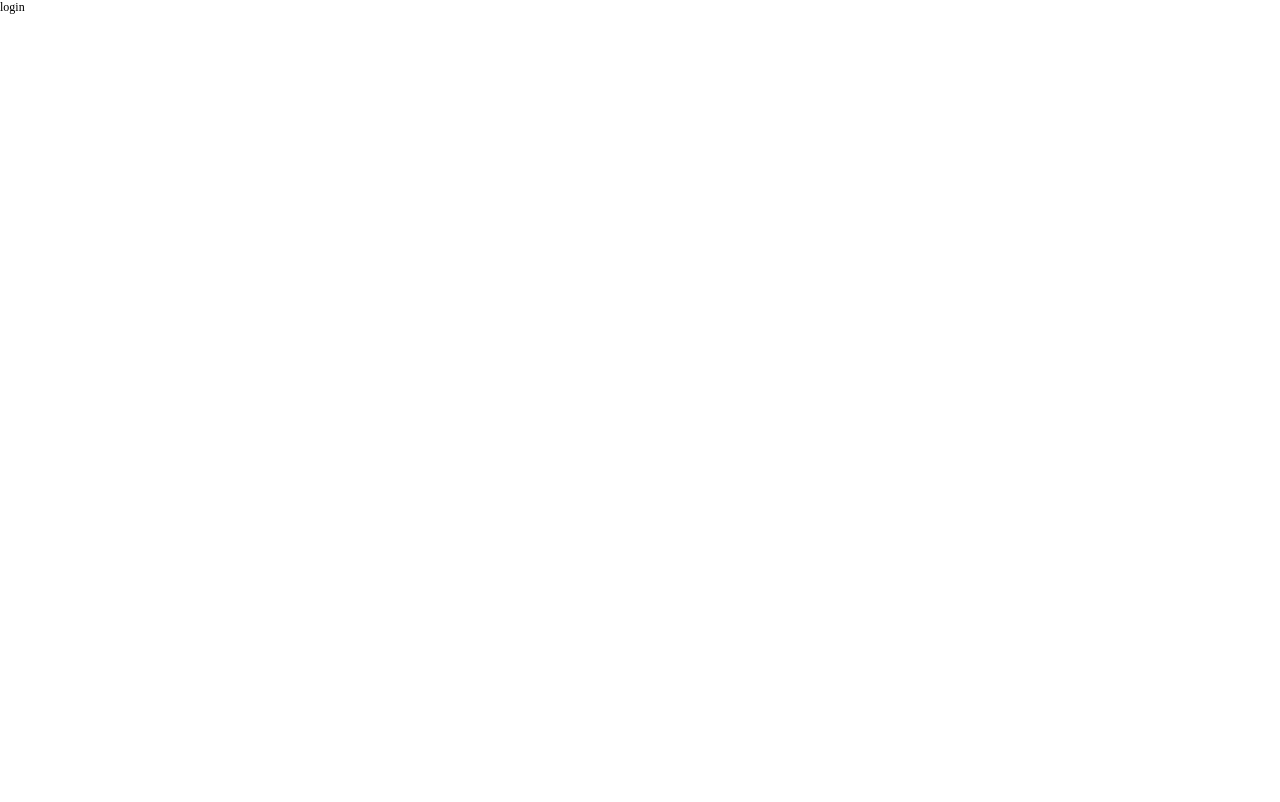
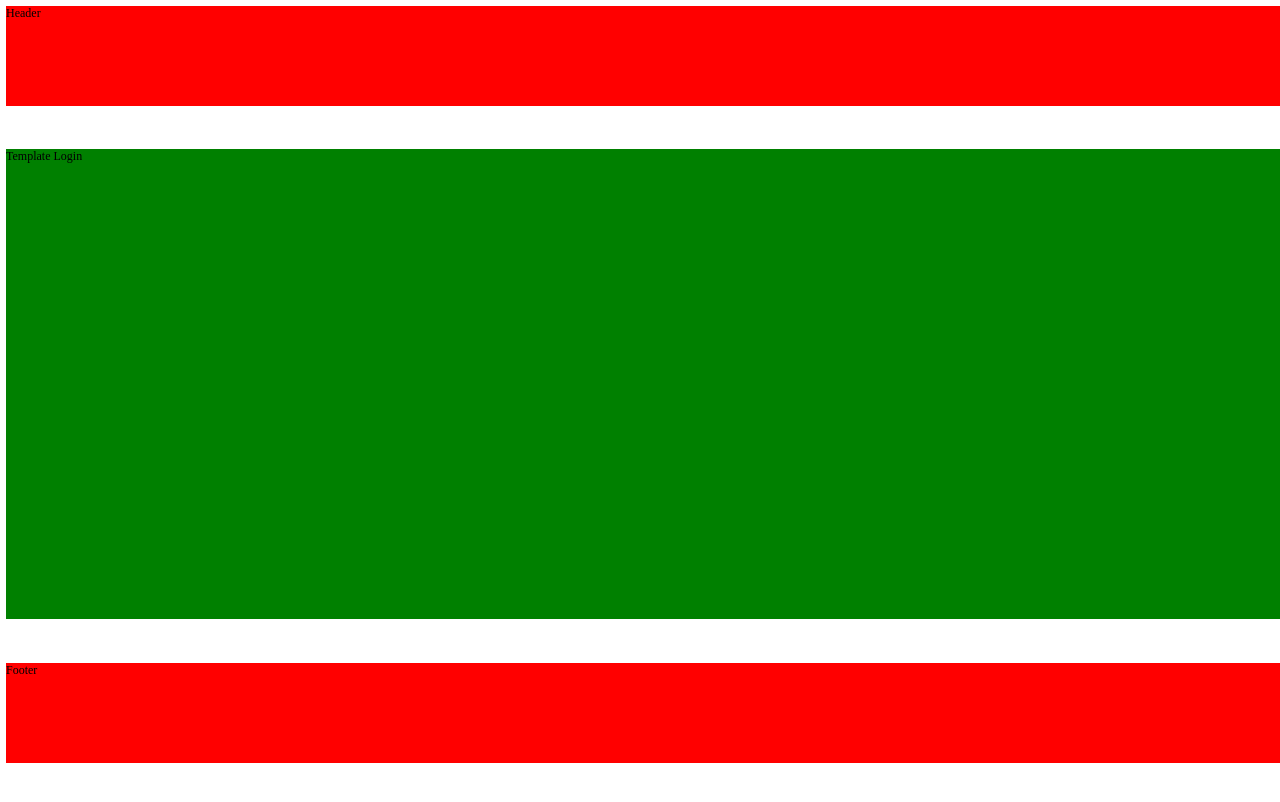
Before and after one commit to DennisWilliam/react-lib-sass, a React (Vite) app: page / in a window 1280 px wide. Before the commit this address led to /login. Built offline with nearby package versions, Linux system fonts and the light colour scheme.

Commit message:
Criando templates para login e default

```diff
--- a/src/App.tsx
+++ b/src/App.tsx
@@ -2,8 +2,8 @@
 import { ThemeContext } from '@themes/contexts'
 import { useContext } from 'react'
 import { useForm } from 'react-hook-form'*/
-import { Link, Outlet } from 'react-router-dom'
-import { NavRoot } from './components/nav/root'
+import { Outlet } from 'react-router'
+import { TemplateDefault, TemplateLogin } from 'templates/default'
 /*import { z, ZodType } from 'zod'
 import { Button, ButtonDropDown } from './components/buttons'
 import { FieldsetRoot } from './components/fieldset/root'
@@ -194,22 +194,24 @@ const PageLayout = () => {
 	)
 }
 */
-const App = () => {
+const Layout = () => {
 	return (
 		<>
-			<header>
-				header
-				<NavRoot>
-					<Link to={'/home'}>Home</Link>
-					<Link to={'/login'}>Login</Link>
-				</NavRoot>
-			</header>
-			<main>
-				<Outlet />
-			</main>
-			<footer>footer</footer>
+			<TemplateLogin id="template">
+				<div>Template Login</div>
+			</TemplateLogin>
 		</>
 	)
 }
 
-export default App
+const LayoutLogin = () => {
+	return (
+		<>
+			<TemplateDefault id="template">
+				<Outlet />
+			</TemplateDefault>
+		</>
+	)
+}
+
+export { Layout, LayoutLogin }
--- a/src/hooks/useAuth.tsx
+++ b/src/hooks/useAuth.tsx
@@ -18,7 +18,8 @@ type AuthUser = {
 const useAuth = (): AuthUser => {
 	const [user, setUser] = useState<User | undefined>(undefined)
 	const [token, setToken] = useState<string | undefined>(undefined)
-	const isAuthenticated = !!user
+	//const isAuthenticated = !!user
+	const isAuthenticated = true
 
 	const login = () => {
 		//TODO: Implementar funcionalidade de login
--- a/src/router/private.tsx
+++ b/src/router/private.tsx
@@ -1,11 +1,11 @@
 import { Navigate } from 'react-router-dom'
-import App from '../App'
+import { Layout } from '../App'
 import Home from '../pages/home'
 import { UserRoutes } from '../pages/users'
 
 export default function PrivateRoutes() {
 	return {
-		element: <App />,
+		element: <Layout />,
 		children: [
 			UserRoutes,
 			{
--- a/src/templates/default/index.tsx
+++ b/src/templates/default/index.tsx
@@ -4,6 +4,7 @@ import './variants/commons.scss'
 import './variants/layout.scss'
 import './variants/layout2.scss'
 import './variants/layout3.scss'
+import './variants/login.scss'
 
 export type TemplateDefaultProps = {
 	id: string
@@ -28,7 +29,23 @@ const TemplateDefault: React.FC<TemplateDefaultProps> = ({ id, children }) => {
 	)
 }
 
-export const TemplateLogo: React.FC<TemplateDefaultProps> = ({ id }) => {
+const TemplateLogin: React.FC<TemplateDefaultProps> = ({ id, children }) => {
+	useEffect(() => {
+		const root = document.getElementById('root')
+		root?.classList.add('login-layout')
+	}, [])
+
+	const classNames = 'template-item'
+	return (
+		<>
+			<header className={classNames}>Header</header>
+			<main className={classNames}>{children}</main>
+			<footer className={classNames}>Footer</footer>
+		</>
+	)
+}
+
+const TemplateLogo: React.FC<TemplateDefaultProps> = ({ id }) => {
 	useEffect(() => {
 		const root = document.getElementById('root')
 		root?.classList.add('layout-logo')
@@ -61,4 +78,4 @@ export const TemplateLogo: React.FC<TemplateDefaultProps> = ({ id }) => {
 	)
 }
 
-export default TemplateDefault
+export { TemplateDefault, TemplateLogin, TemplateLogo }
--- /dev/null
+++ b/src/templates/default/variants/login.scss
@@ -0,0 +1,32 @@
+$headerWidth: 100px;
+$footerWidth: 100px;
+$margin: 330px;
+
+.login-layout {
+	display: flex;
+
+	& > header {
+		height: 100px;
+	}
+
+	& > main {
+		flex: 20 1 500px;
+		background-color: green;
+		/* 100% da altura vertical - a soma da altura do header + footer + margin deles*/
+		height: calc(100vh - $margin);
+	}
+
+	footer {
+		height: 100px;
+	}
+
+	@media only screen and (max-width: 923px) {
+		main {
+			height: calc(100vh - 436px);
+		}
+		aside {
+			flex: 1 1 100vw;
+			height: 100px;
+		}
+	}
+}
```
Also changed, not shown: src/router/public.tsx (+9 -3 lines), 1 other file (tests, documents, lock files or other folders).
